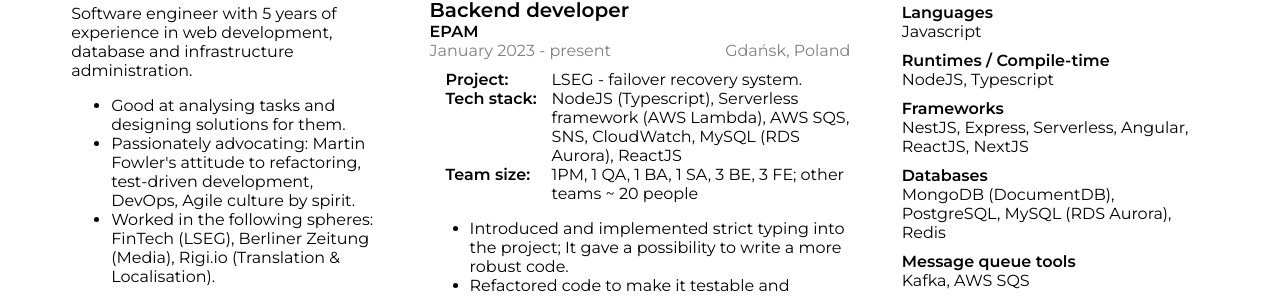
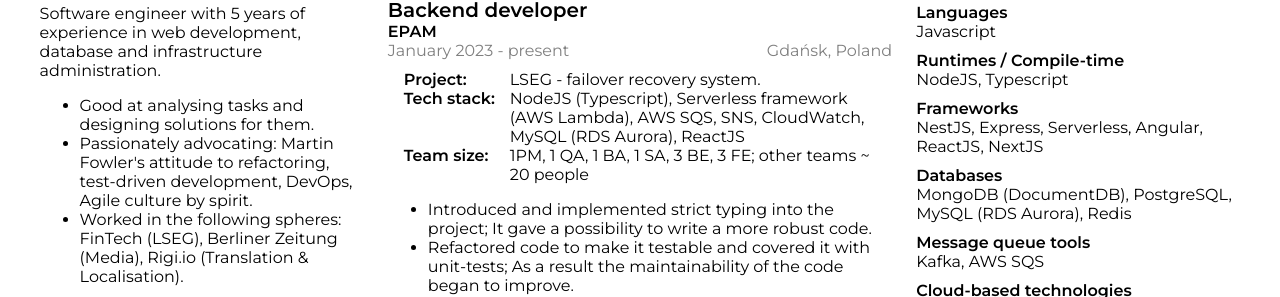
Before and after one commit to kirylvarykau/cv, a website: page index.html in a window 1280 px wide. Shown: the part 348-645 px from the top of the page. Drawn offline with Linux system fonts and the light colour scheme.

Commit message:
size adjusted

```diff
--- a/assets/css/style.css
+++ b/assets/css/style.css
@@ -8,7 +8,7 @@
 }
 
 .container {
-    width: 90%;
+    width: 95%;
     height: 100%;
     display: flex;
     justify-content: center;
@@ -153,7 +153,7 @@
 }
 
 .work {
-    width: 37%;
+    width: 42%;
 }
 
 .skills {
--- a/pdf.js
+++ b/pdf.js
@@ -16,7 +16,7 @@
 
   const pdf = await page.pdf({
     path: 'result.pdf',
-    margin: { top: '100px', right: '50px', bottom: '100px', left: '50px' },
+    margin: { top: '50px', right: '20px', bottom: '50px', left: '20px' },
     printBackground: true,
     preferCSSPageSize: true,
     format: 'A2',
```
Also changed, not shown: 1 other file.
